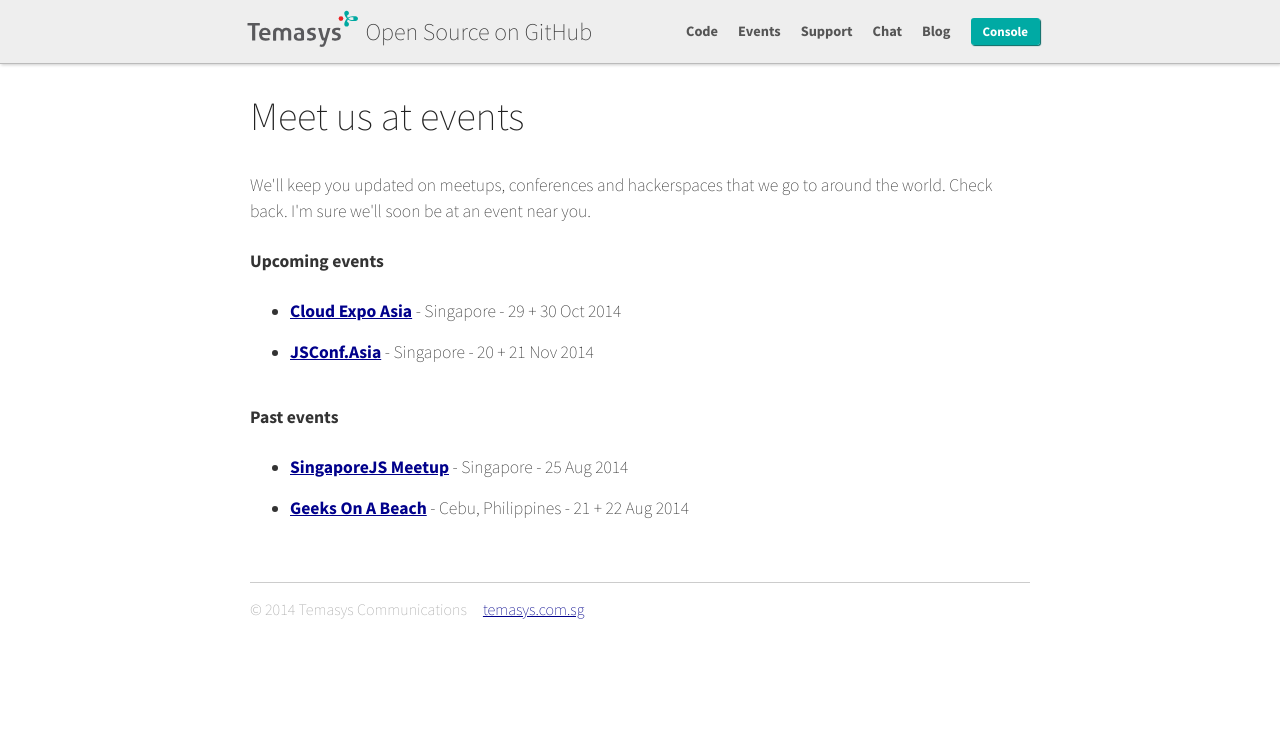
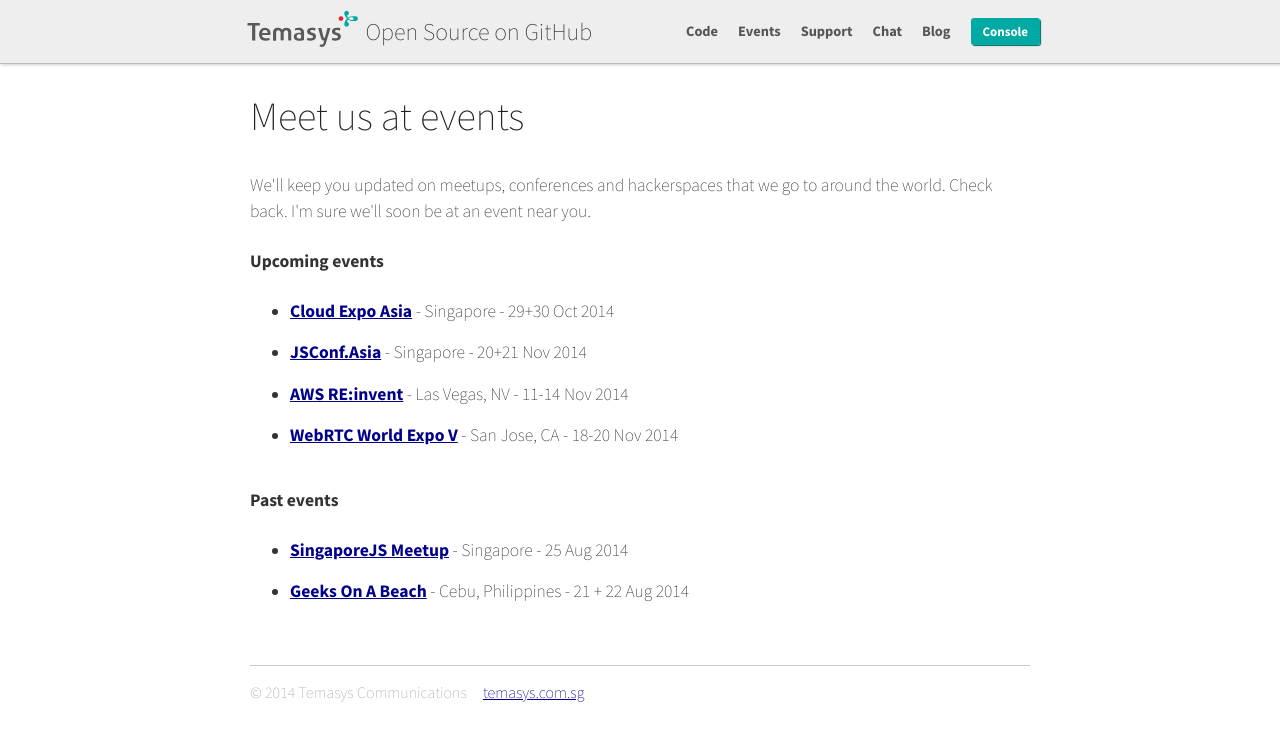
Before and after one commit to Temasys/temasys.github.io, a Jekyll site: the page built from events.html, in a window 1280 px wide. Shown: the top 741 px of the page. Built offline with Jekyll 4.4.1, drawn with Linux system fonts in a browser that asks for light colours; nearby versions of some CDN libraries; Markdown is read by kramdown in place of the engine named in the settings.

Commit message:
More events

```diff
--- a/events.html
+++ b/events.html
@@ -12,10 +12,16 @@
     </p>
     <ul>
         <li>
-            <b><a href="http://www.cloudexpoasia.com" target="_blank">Cloud Expo Asia</a></b> - Singapore - 29 + 30 Oct 2014
+            <b><a href="http://www.cloudexpoasia.com" target="_blank">Cloud Expo Asia</a></b> - Singapore - 29+30 Oct 2014
         </li>
         <li>
-            <b><a href="http://2014.jsconf.asia" target="_blank">JSConf.Asia</a></b> - Singapore - 20 + 21 Nov 2014
+            <b><a href="http://2014.jsconf.asia" target="_blank">JSConf.Asia</a></b> - Singapore - 20+21 Nov 2014
+        </li>
+        <li>
+            <b><a href="https://reinvent.awsevents.com/" target="_blank">AWS RE:invent</a></b> - Las Vegas, NV - 11-14 Nov 2014
+        </li>
+        <li>
+            <b><a href="http://www.webrtcworld.com/conference/west/default.aspx" target="_blank">WebRTC World Expo V</a></b> - San Jose, CA - 18-20 Nov 2014
         </li>
     </ul>
     <p>
```
